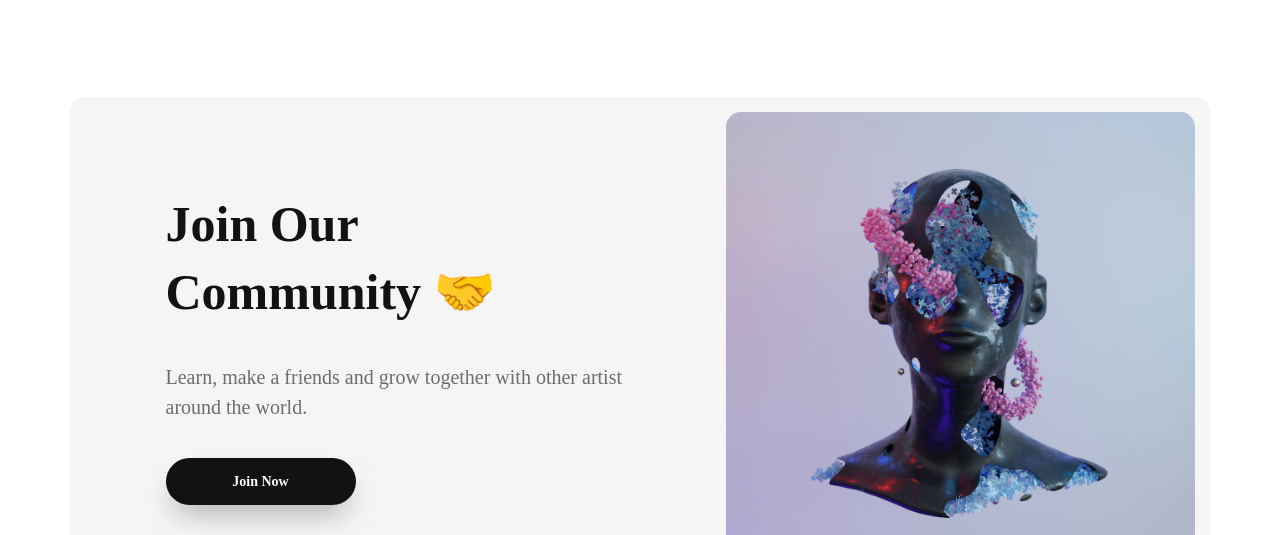
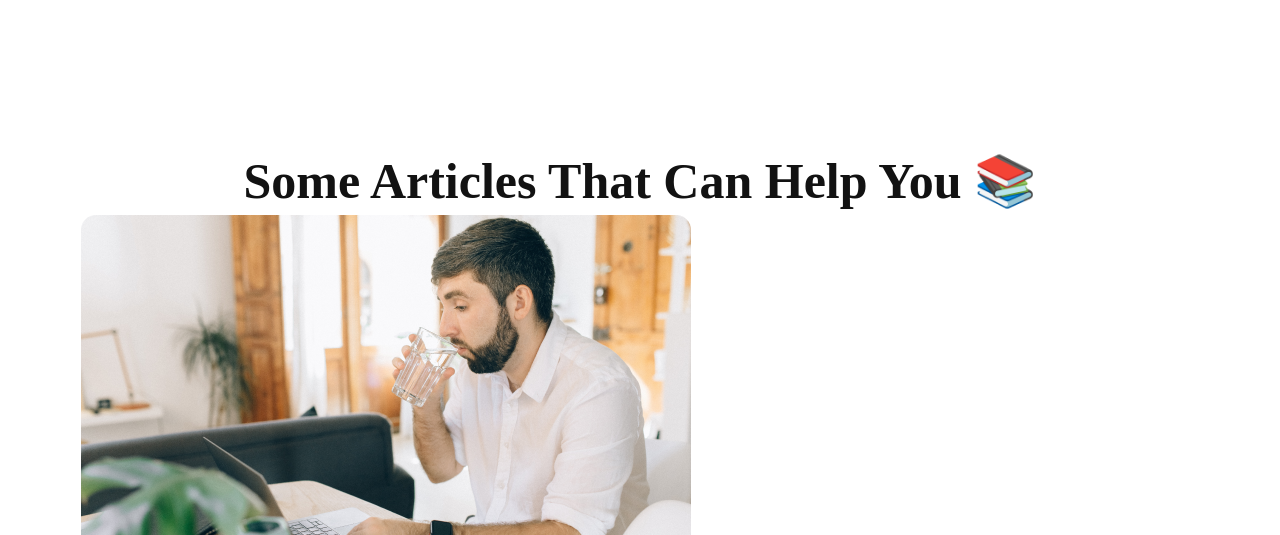
Before and after one commit to Diskrize/Landing-Page, a website: page index.html in a window 1280 px wide. Shown: the part 3390-3925 px from the top of the page. Drawn offline with nearby package versions, Linux system fonts and the light colour scheme; files whose address does not match are found by name.

Commit message:
layout articles section

```diff
--- a/css/style.css
+++ b/css/style.css
@@ -502,7 +502,20 @@ h1,h2,h3,h4,h5,h6{font-size: inherit;font-weight: 400;}
     color: #121212;
     margin-right: 15px;
 }
-
+                                                    /*ARTICLES SECTION*/
+.articles {
+    margin-top: 150px;
+}
+.articles_title {
+    font-family: 'Manrope', serif;
+    font-style: normal;
+    font-weight: 700;
+    font-size: 50px;
+    line-height: 68px;
+    text-align: center;
+    color: #121212;
+    width: 200px;
+}
                                                     /*COMMUNITY SECTION*/
 .wrapper_community {
     margin-top: 100px;
--- a/index.html
+++ b/index.html
@@ -256,6 +256,24 @@
             </div>
         </div>
     </section>
+    <section class="articles">
+        <div class="container">
+            <div class="row">
+                <div class="articles_title">Some Articles That Can Help You 📚</div>
+                <div class="col-6">
+                    <div class="wrapper_articles">
+                        <div class="articles_image">
+                            <img src="img/articles 1.png" alt="">
+                        </div>
+                        <div class="articles_info">
+
+                        </div>
+                    </div>
+                </div>
+                <div class="col-6"></div>
+            </div>
+        </div>
+    </section>
     <section class="community_list">
         <div class="container wrapper_community">
             <div class="row">
```
Also changed, not shown: img/articles 1.png (added), img/articles 2.png (added).
